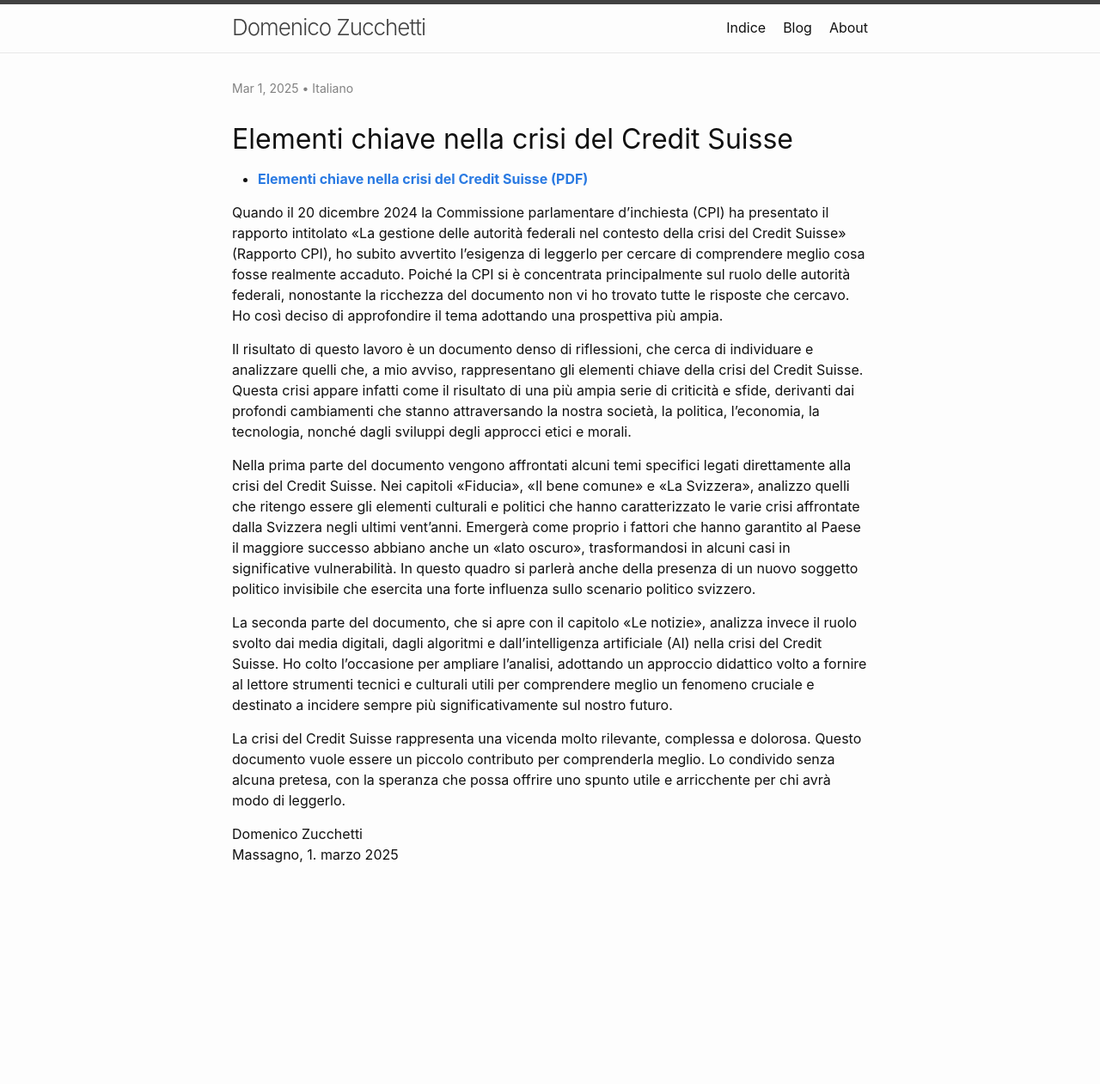
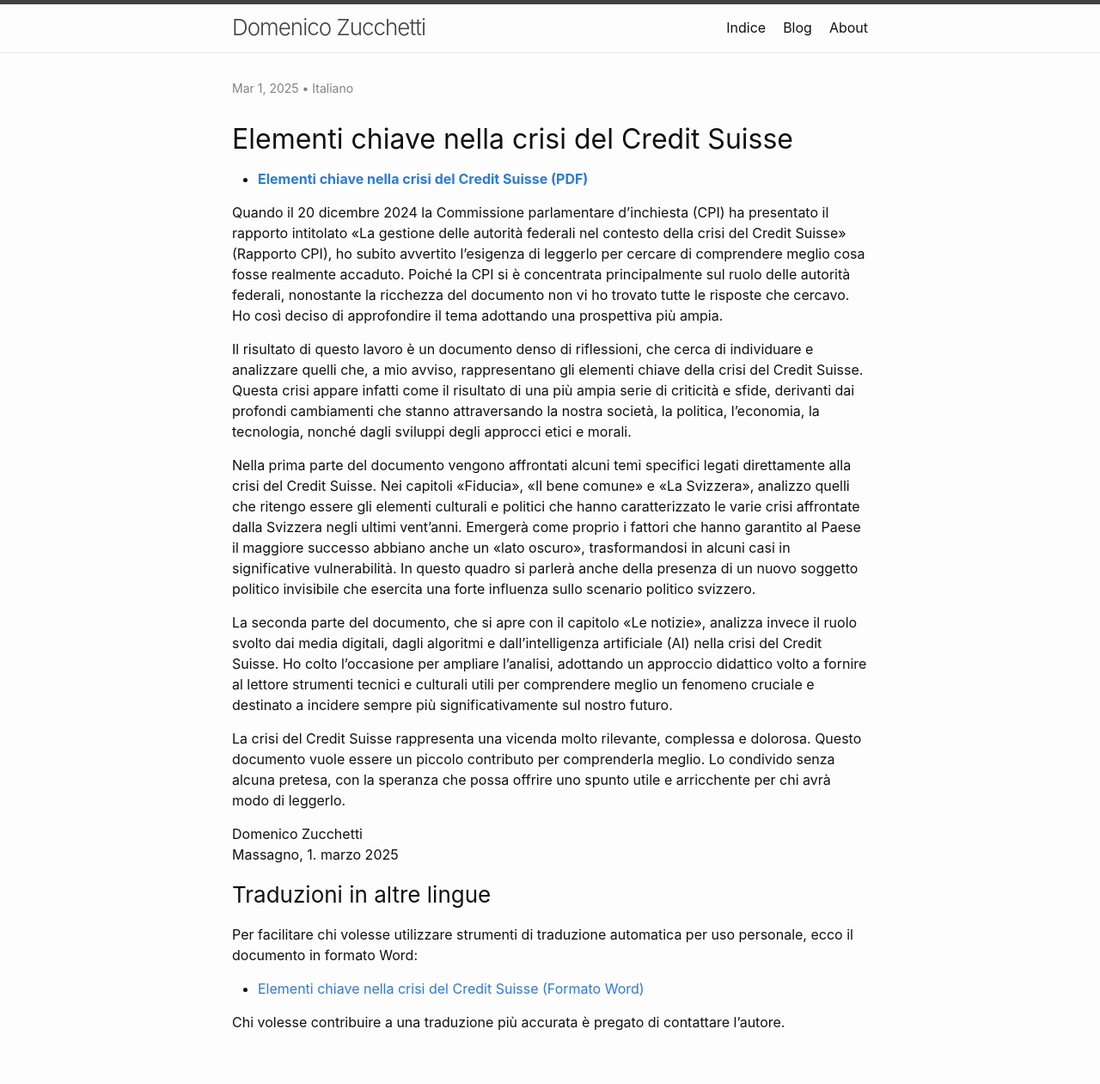
Before and after one commit to dzucchetti/dzucchetti.github.io, a Jekyll site: the page built from _posts/2025-03-01-elementi-crisi-credit-suisse.md, in a window 1280 px wide. Shown: the whole page at 86% size. Built offline with Jekyll 4.4.1, drawn with Linux system fonts in a browser that asks for light colours; before the commit the page ends 1066 px from its top, so only the background shows below that.

Commit message:
Aggiunto file word

```diff
--- a/_posts/2025-03-01-elementi-crisi-credit-suisse.md
+++ b/_posts/2025-03-01-elementi-crisi-credit-suisse.md
@@ -26,3 +26,11 @@
 
 Domenico Zucchetti
 Massagno, 1. marzo 2025
+
+### Traduzioni in altre lingue
+
+Per facilitare chi volesse utilizzare strumenti di traduzione automatica per uso personale, ecco il documento in formato Word:
+
+* [Elementi chiave nella crisi del Credit Suisse (Formato Word)](/files/dossiers/creditsuisse-crisi/2025-03-01-elementi-chiave-crisi-creditsuisse.docx)
+
+Chi volesse contribuire a una traduzione più accurata è pregato di contattare l'autore.
```
Also changed, not shown: 1 other file.
